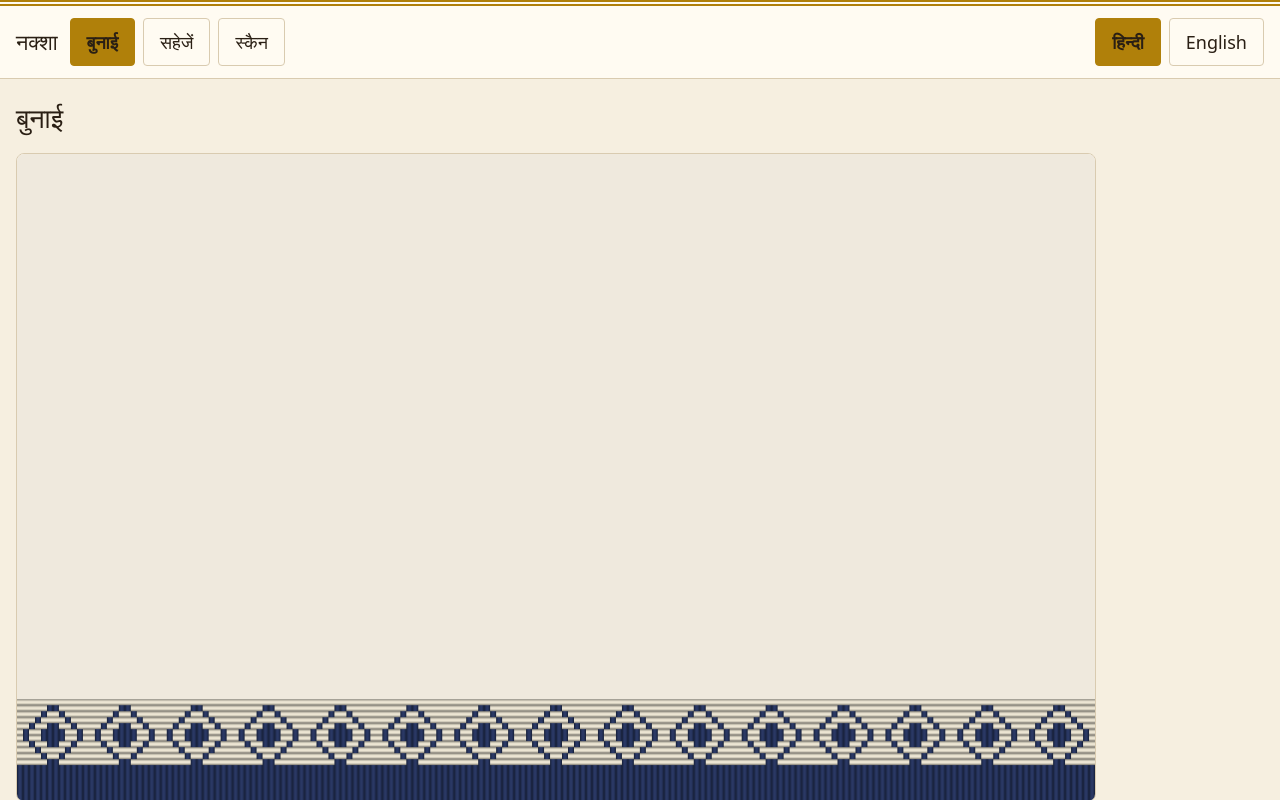
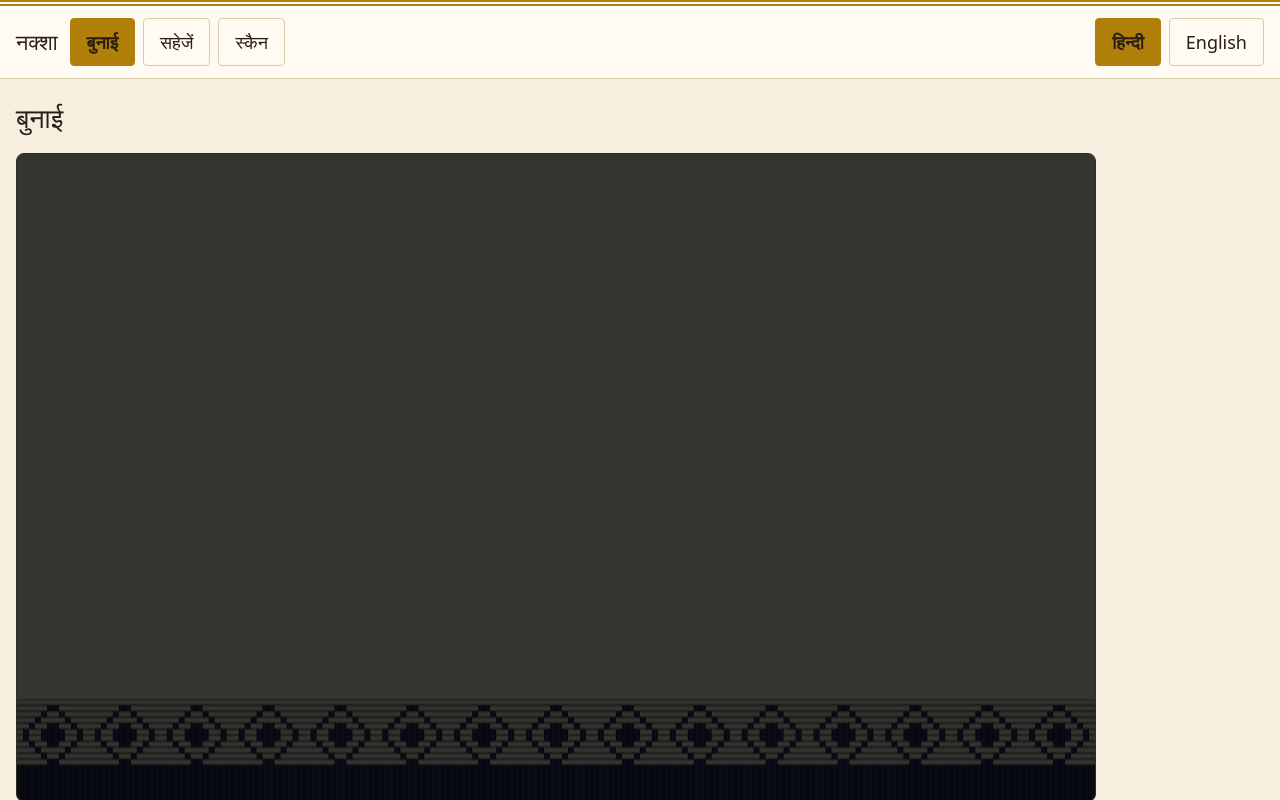
Before and after one commit to Reallyishan009/naqsha, a React (Vite) app: page / in a window 1280 px wide. Both pictures are taken after a click on the button "हीरा". Shown: the top 800 px of the page. Built offline with nearby package versions, Linux system fonts and the light colour scheme.

Commit message:
Add rise from darkness on the first weave, with skip control (task 4.2)

```diff
--- a/src/ui/i18n/en.json
+++ b/src/ui/i18n/en.json
@@ -14,6 +14,7 @@
   "weave.play": "Play",
   "weave.pause": "Pause",
   "weave.resume": "Resume",
+  "weave.skipRise": "Skip fade-in",
   "weave.stepBack": "Previous pick",
   "weave.stepForward": "Next pick",
   "weave.scrubber": "Go to pick",
--- a/src/ui/i18n/hi.json
+++ b/src/ui/i18n/hi.json
@@ -57,6 +57,10 @@
   },
   "weave.resume": {
     "text": "फिर चलाएँ",
+    "reviewed": false
+  },
+  "weave.skipRise": {
+    "text": "सीधे देखें",
     "reviewed": false
   },
   "weave.stepBack": {
--- a/src/ui/screens/weave/WeaveScreen.module.css
+++ b/src/ui/screens/weave/WeaveScreen.module.css
@@ -26,6 +26,10 @@
   background: var(--surface);
   border: 1px solid var(--line);
   border-radius: var(--radius-panel);
+}
+
+.rise {
+  will-change: filter;
 }
 
 .hidden {
--- a/src/ui/screens/weave/WeaveScreen.tsx
+++ b/src/ui/screens/weave/WeaveScreen.tsx
@@ -15,7 +15,17 @@ import {
   settingsFromChoices,
   viewportFor,
 } from '../../state/cloth.ts';
-import { canvasAltText, pickPositionText, scrubTo, SPEEDS, stepBack, stepForward } from '../../state/playback.ts';
+import {
+  canvasAltText,
+  pickPositionText,
+  riseFraction,
+  riseLevel,
+  riseReducer,
+  scrubTo,
+  SPEEDS,
+  stepBack,
+  stepForward,
+} from '../../state/playback.ts';
 import type { AppAction, AppState, ClothChoices, ClothView, PlaybackState, ReadyCloth } from '../../types.ts';
 import { ClothCanvas, createClothPlayer } from './ClothCanvas.tsx';
 import type { FrameReport } from './ClothCanvas.tsx';
@@ -65,6 +75,16 @@ function shownCloth(view: ClothView): ReadyCloth | null {
 
 type EntryMode = 'show-finished' | 'autoplay' | 'keep';
 
+/** The skip control of the rise from darkness. Not shown unless the effect is running (R20.2, R20.4). */
+export function RiseSkipControl({ running, t, onSkip }: { running: boolean; t: Translate; onSkip: () => void }) {
+  if (!running) return null;
+  return (
+    <button type="button" className={styles.button} onClick={onSkip}>
+      {t('weave.skipRise')}
+    </button>
+  );
+}
+
 export type WeaveScreenProps = {
   state: AppState;
   dispatch: Dispatch<AppAction>;
@@ -81,6 +101,7 @@ export function WeaveScreen({ state, dispatch, t, scheduler = browserScheduler }
   const [speedIndex, setSpeedIndex] = useState(DEFAULT_SPEED_INDEX);
   const [view, dispatchCloth] = useReducer(clothReducer, { status: 'empty' } satisfies ClothView);
   const [playback, setPlayback] = useState<PlaybackState>({ status: 'idle', pick: 0 });
+  const [rise, dispatchRise] = useReducer(riseReducer, 'off');
   const [availableWidth, setAvailableWidth] = useState(FALLBACK_WIDTH);
 
   const wrapperRef = useRef<HTMLDivElement | null>(null);
@@ -136,6 +157,7 @@ export function WeaveScreen({ state, dispatch, t, scheduler = browserScheduler }
 
   const handleFrame = useCallback((report: FrameReport): void => {
     if (report.atEnd) {
+      dispatchRise({ type: 'finished' });
       setPlayback({ status: 'finished', pick: report.frame.pick });
     } else if (report.kind === 'tick') {
       setPlayback({ status: 'playing', pick: report.frame.pick });
@@ -148,6 +170,7 @@ export function WeaveScreen({ state, dispatch, t, scheduler = browserScheduler }
   useEffect(() => {
     if (shown === null) {
       playerRef.current = null;
+      dispatchRise({ type: 'cleared' });
       return;
     }
     const context = canvasRef.current?.getContext('2d') ?? null;
@@ -166,6 +189,11 @@ export function WeaveScreen({ state, dispatch, t, scheduler = browserScheduler }
     const mode = entryRef.current;
     entryRef.current = 'keep';
     const before = playbackRef.current;
+    if (mode === 'autoplay') {
+      dispatchRise({ type: 'design-loaded', reducedMotion: reducedMotionRef.current });
+    } else if (mode === 'show-finished') {
+      dispatchRise({ type: 'cleared' });
+    }
     if (mode === 'autoplay' && autoplay(reducedMotionRef.current)) {
       player.play(0, count, speedRef.current ?? 4);
       setPlayback({ status: 'playing', pick: 0 });
@@ -207,6 +235,7 @@ export function WeaveScreen({ state, dispatch, t, scheduler = browserScheduler }
     setPlayback({ status: 'paused', pick: playback.pick });
   };
   const seekTo = (pick: number): void => {
+    dispatchRise({ type: 'seek' });
     playerRef.current?.seek(pick);
   };
   const onSpeed = (index: number): void => {
@@ -219,6 +248,8 @@ export function WeaveScreen({ state, dispatch, t, scheduler = browserScheduler }
   const gapText = shown === null ? '' : gapPickNumbers(shown.cloth.gaps).join(', ');
   const playing = playback.status === 'playing';
   const playLabel = playback.status === 'paused' ? t('weave.resume') : t('weave.play');
+  const riseRunning = rise === 'running' && !state.prefersReducedMotion;
+  const level = riseRunning ? riseLevel(riseFraction(playback.pick, pickCount), false, false) : 1;
   const canvasSize = shown?.settings.viewport ?? viewport;
   const colourOptions = COLOURS.map((colour) => (
     <option key={colour.hex} value={colour.hex}>
@@ -235,7 +266,10 @@ export function WeaveScreen({ state, dispatch, t, scheduler = browserScheduler }
 
       <div ref={wrapperRef} className={styles.clothArea}>
         {empty ? <p className={styles.empty}>{t('weave.empty')}</p> : null}
-        <div className={empty ? styles.hidden : undefined}>
+        <div
+          className={empty ? styles.hidden : riseRunning ? styles.rise : undefined}
+          style={riseRunning ? { filter: `brightness(${level})` } : undefined}
+        >
           <ClothCanvas
             canvasRef={canvasRef}
             width={canvasSize.width}
@@ -276,6 +310,7 @@ export function WeaveScreen({ state, dispatch, t, scheduler = browserScheduler }
         >
           {t('weave.stepForward')}
         </button>
+        <RiseSkipControl running={riseRunning} t={t} onSkip={() => dispatchRise({ type: 'skip' })} />
       </div>
 
       <label className={styles.field}>
--- a/src/ui/state/playback.ts
+++ b/src/ui/state/playback.ts
@@ -36,6 +36,53 @@ export function pickPositionText(t: Translate, pick: number, pickCount: number):
   return t('weave.pickPosition', { pick: current, total });
 }
 
+/** Whether the first weave of a design is rising out of darkness (R20.2). */
+export type RiseState = 'off' | 'running';
+
+export type RiseEvent =
+  | { type: 'design-loaded'; reducedMotion: boolean }
+  | { type: 'finished' }
+  | { type: 'skip' }
+  | { type: 'seek' }
+  | { type: 'cleared' };
+
+/**
+ * The effect starts only when a design is loaded and reduced motion is off (R20.4). It ends on finish, skip, or a
+ * step or scrub. Nothing else (replay, colour change, pause) starts it again, so it runs once per design (R20.2).
+ */
+export function riseReducer(state: RiseState, event: RiseEvent): RiseState {
+  switch (event.type) {
+    case 'design-loaded':
+      return event.reducedMotion ? 'off' : 'running';
+    case 'finished':
+    case 'skip':
+    case 'seek':
+    case 'cleared':
+      return 'off';
+    default: {
+      const unreachable: never = event;
+      return unreachable;
+    }
+  }
+}
+
+/** How far the weave has come, from 0 to 1. An empty cloth counts as done. */
+export function riseFraction(pick: number, pickCount: number): number {
+  if (!Number.isInteger(pickCount) || pickCount <= 0) return 1;
+  return Math.min(1, Math.max(0, clampPick(pick, pickCount) / pickCount));
+}
+
+/**
+ * The brightness of the cloth canvas, from 0 (dark) to 1 (full colour). It never decreases as the fraction grows and
+ * reaches 1 at fraction 1. It is 1 once skipped and always 1 under reduced motion (R20.2, R20.4).
+ */
+export function riseLevel(fraction: number, skipped: boolean, reducedMotion: boolean): number {
+  if (skipped || reducedMotion) return 1;
+  if (Number.isNaN(fraction)) return 0;
+  const x = Math.min(1, Math.max(0, fraction));
+  return x * x * (3 - 2 * x);
+}
+
 /** The alternative text of the cloth canvas; it names the pick and the total. */
 export function canvasAltText(t: Translate, pick: number, pickCount: number): string {
   const { current, total } = pickLabel(pick, pickCount);
```
Also changed, not shown: 3 other files (tests, documents, lock files or other folders).
